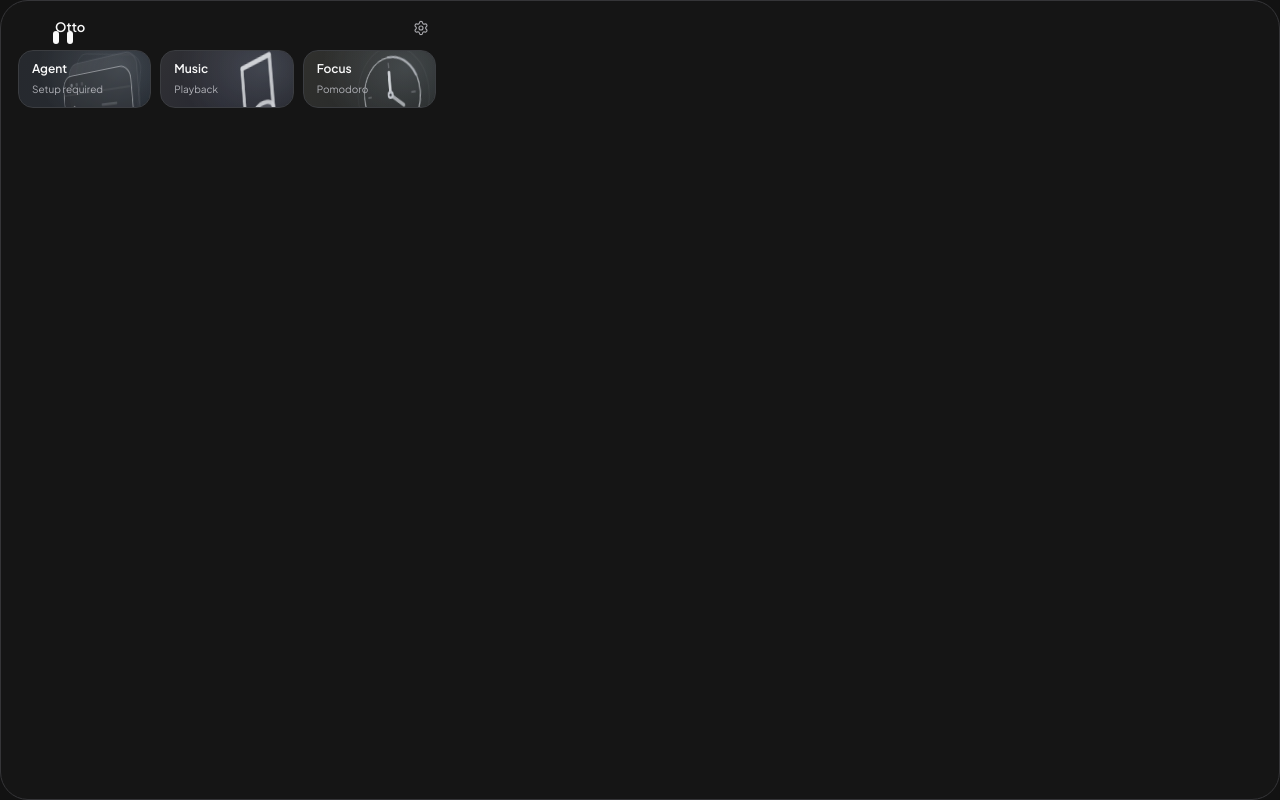
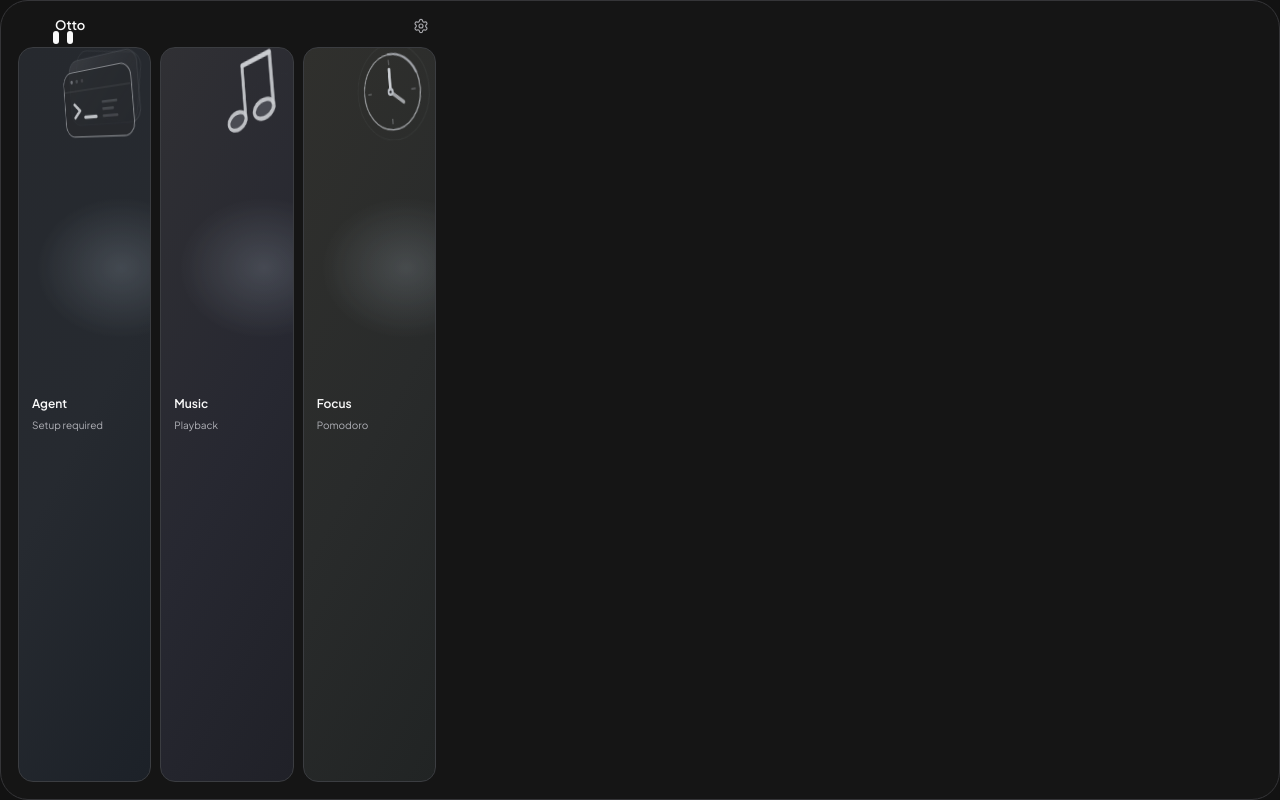
Before and after one commit to howlil/otto, a React (Vite) app: page / in a window 1280 px wide. Both pictures are taken after a click on the button "Open Otto". Built offline with nearby package versions, Linux system fonts and the light colour scheme.

Commit message:
style(home): align idle eyes typography and cards with otto reference

```diff
--- a/src/features/home/HomeSurface.tsx
+++ b/src/features/home/HomeSurface.tsx
@@ -34,9 +34,9 @@ export function HomeSurface({
 }) {
   return (
     <section
-      className={`flex h-full w-[452px] flex-col gap-[10px] px-[17px] pb-[17px] pt-[15px] ${motionClass}`}
+      className={`flex h-full w-[452px] flex-col gap-2 px-[17px] pb-[17px] pt-3 ${motionClass}`}
     >
-      <header className="flex h-6 shrink-0 items-center gap-2 pl-[37px]">
+      <header className="flex h-[26px] shrink-0 items-center gap-[9px] pl-[37px]">
         <Text as="strong" variant="display">
           Otto
         </Text>
@@ -57,7 +57,7 @@ export function HomeSurface({
           onClick={onOpenSettings}
         />
       </header>
-      <main className="grid min-h-0 grid-cols-3 gap-[9px]">
+      <main className="grid min-h-0 flex-1 grid-cols-3 gap-[9px]">
         <HomeCard
           name="Agent"
           subtitle={agentSubtitle}
```
